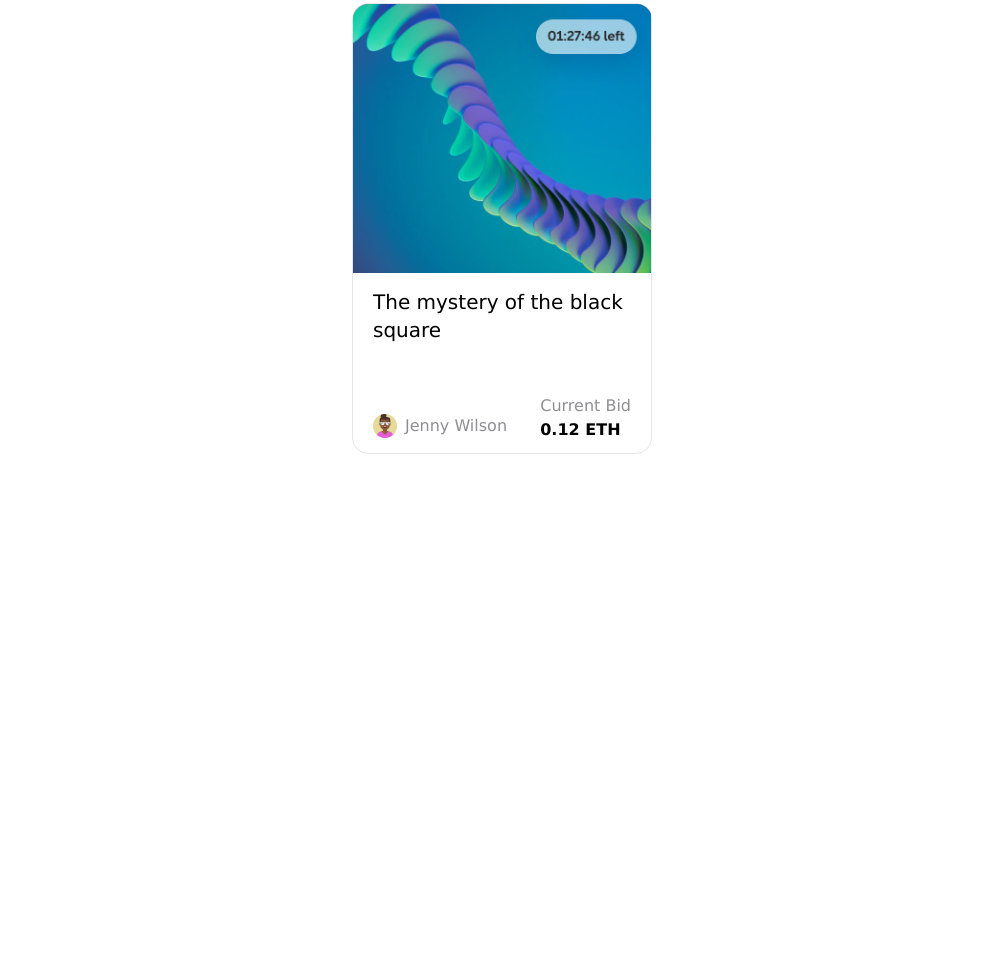
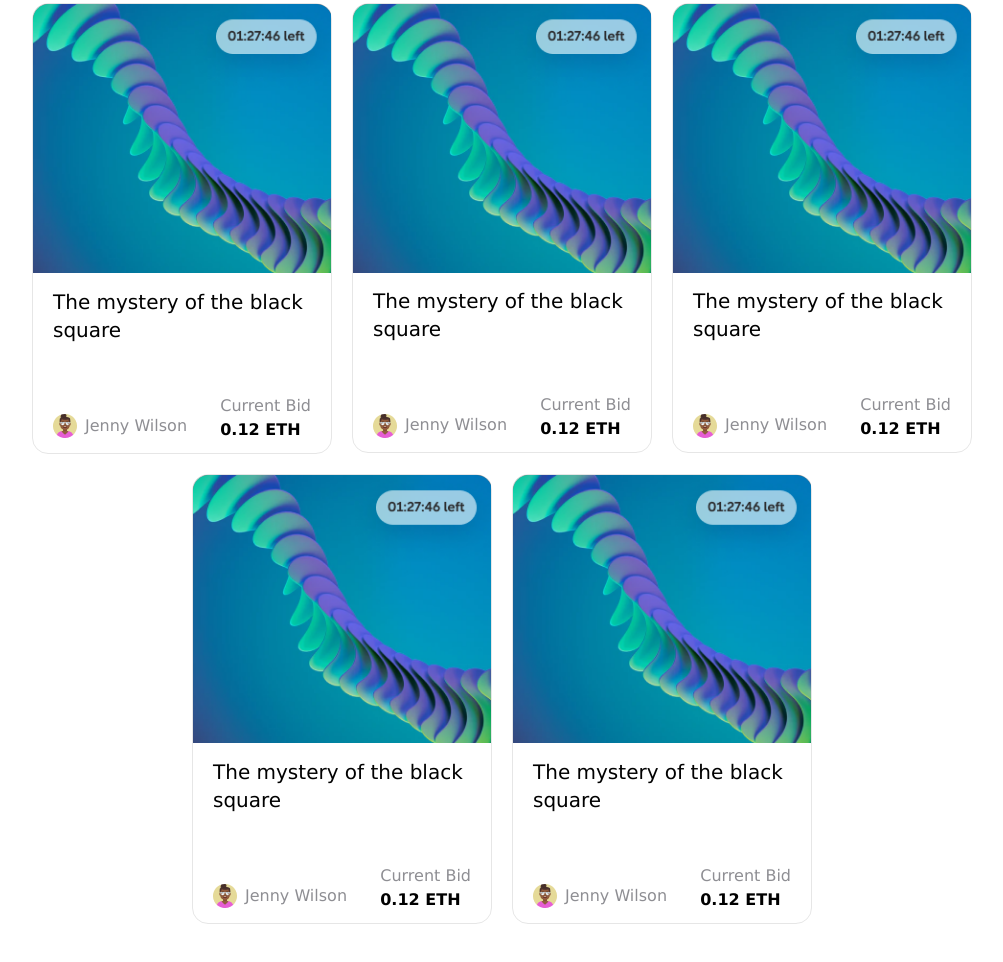
Before and after one commit to sofiykus/sofiya, a plain HTML site: page you/index.html in a window 1280 px wide. Shown: the part 588-1550 px from the top of the page, without its empty margins (138-1141 px from the left). Before the commit the page ends 1092 px from the top, so only its background shows below. Drawn offline with nearby package versions, Linux system fonts and the light colour scheme.

Commit message:
Add files via upload

```diff
--- a/you/index.html
+++ b/you/index.html
@@ -4,8 +4,10 @@
     <meta charset="UTF-8">
     <meta name="viewport" content="width=device-width, initial-scale=1.0">
     <title>Document</title>
+    <link href="https://unpkg.com/aos@2.3.1/dist/aos.css" rel="stylesheet">
     <link rel="stylesheet" href="reset.css">
     <link rel="stylesheet" href="style.css">
+
 </head>
 <body>
     <section>
@@ -16,7 +18,8 @@
                 <a href="">View all auctions</a>
             </div>
             <div class="wrab">
-                <div class="card">
+                <div data-aos="fade-down" data-aos-duration="2000" class="card">
+
                     <img class="card-img" src="./Group 3.png" alt="">
                     <div class="box">
                         <h3>The mystery of the black square</h3>
@@ -33,7 +36,7 @@
                     </div>
                 </div>
 
-                <div class="card">
+                <div data-aos="fade-down" data-aos-duration="2000" class="card">
                     <img class="card-img" src="./Group 3.png" alt="">
                     <div class="box">
                         <h3>The mystery of the black square</h3>
@@ -52,7 +55,7 @@
 
 
 
-                <div class="card">
+                <div data-aos="fade-down" data-aos-duration="2000" class="card">
                     <img class="card-img" src="./Group 3.png" alt="">
                     <div class="box">
                         <h3>The mystery of the black square</h3>
@@ -71,7 +74,41 @@
 
 
 
-                <div class="card">
+                <div data-aos="fade-down" data-aos-duration="2000" class="card">
+                    <img class="card-img" src="./Group 3.png" alt="">
+                    <div class="box">
+                        <h3>The mystery of the black square</h3>
+                         <div class="price">
+                            <div class="name">
+                                <img src="./Ellipse 3.png" alt="">
+                                <p>Jenny Wilson</p>
+                            </div>
+<div class="bid">
+    <p>Current Bid</p>
+    <b>0.12 ETH</b>
+</div>
+                         </div>
+                    </div>
+                </div>
+
+                <div  data-aos="zoom-in-up" data-aos-duration="2000" class="card">
+                    <img class="card-img" src="./Group 3.png" alt="">
+                    <div class="box">
+                        <h3>The mystery of the black square</h3>
+                         <div class="price">
+                            <div class="name">
+                                <img src="./Ellipse 3.png" alt="">
+                                <p>Jenny Wilson</p>
+                            </div>
+<div class="bid">
+    <p>Current Bid</p>
+    <b>0.12 ETH</b>
+</div>
+                         </div>
+                    </div>
+                </div>
+
+                <div  data-aos="zoom-in-up" data-aos-duration="2000" class="card">
                     <img class="card-img" src="./Group 3.png" alt="">
                     <div class="box">
                         <h3>The mystery of the black square</h3>
@@ -89,8 +126,48 @@
                 </div>
 
 
+
+                <div  data-aos="zoom-in-up" data-aos-duration="2000" class="card">
+                    <img class="card-img" src="./Group 3.png" alt="">
+                    <div class="box">
+                        <h3>The mystery of the black square</h3>
+                         <div class="price">
+                            <div class="name">
+                                <img src="./Ellipse 3.png" alt="">
+                                <p>Jenny Wilson</p>
+                            </div>
+<div class="bid">
+    <p>Current Bid</p>
+    <b>0.12 ETH</b>
+</div>
+                         </div>
+                    </div>
+                </div>
+
+
+
+                <div  data-aos="zoom-in-up" data-aos-duration="2000" class="card">
+                    <img class="card-img" src="./Group 3.png" alt="">
+                    <div class="box">
+                        <h3>The mystery of the black square</h3>
+                         <div class="price">
+                            <div class="name">
+                                <img src="./Ellipse 3.png" alt="">
+                                <p>Jenny Wilson</p>
+                            </div>
+<div class="bid">
+    <p>Current Bid</p>
+    <b>0.12 ETH</b>
+</div>
+                         </div>
+                    </div>
+                </div>
             </div>
         </div>
     </section>
 </body>
+<script src="https://unpkg.com/aos@2.3.1/dist/aos.js"></script>
+<script>
+    AOS.init();
+  </script>
 </html>
```
